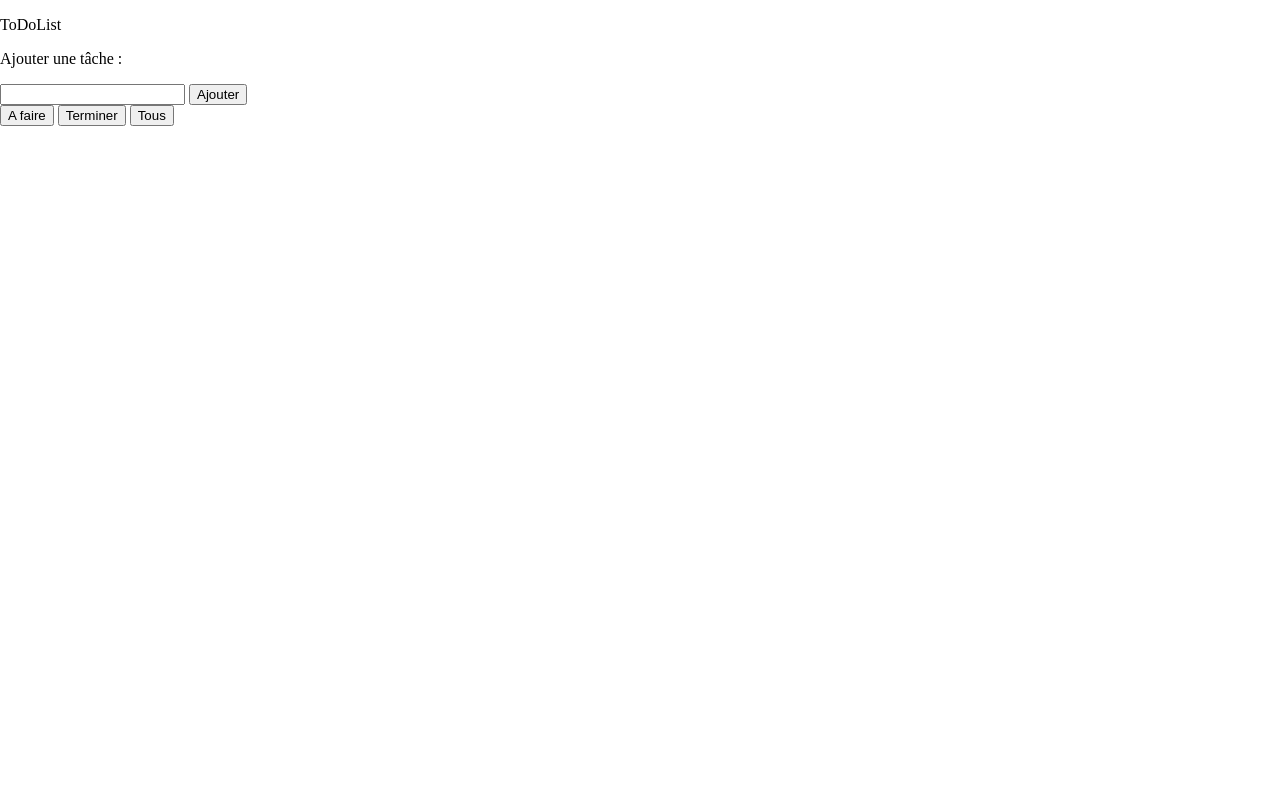
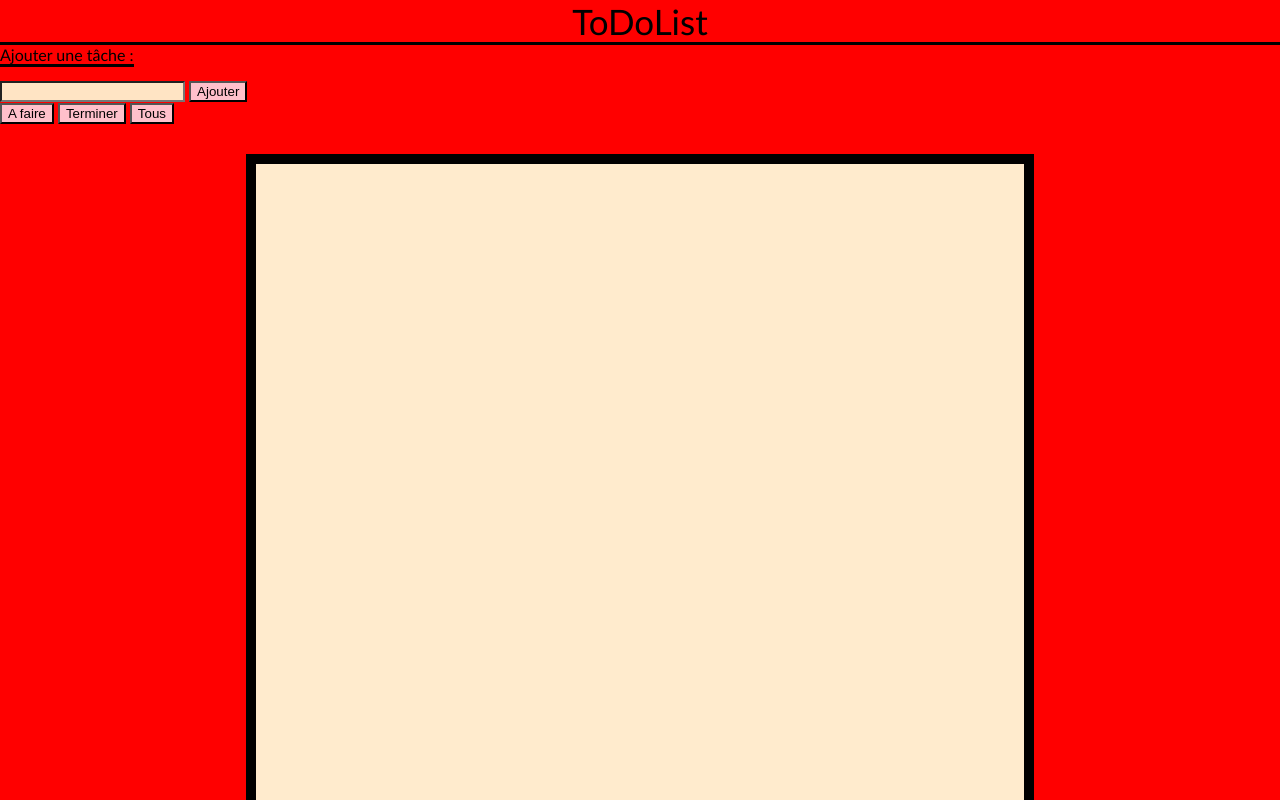
Before and after one commit to Misterkadrix/ToDoLiST, a plain HTML site: page index.html in a window 1280 px wide. Shown: the top 800 px of the page. Drawn offline with Linux system fonts and the light colour scheme.

Commit message:
Rajout du css

```diff
--- a/index.html
+++ b/index.html
@@ -6,16 +6,18 @@
     <title>ToDoList</title>
     <link rel="stylesheet" href="public/css/style.css">
 </head>
-<body>
-    <header>
-        <p>ToDoList</p>
+<body  class="red">
+    <header id="Nav">
+        <span>ToDoList</span>
     </header>
     <section>
-        <div>
-            <p>
+        <div class="red">
+            <p id="stitre">
+              <span id="spantitre">
                 Ajouter une tâche :
+              </span>
             </p>
-            <input type="text">
+            <input type="text" style="background-color: bisque">
             <button id="Ajout">Ajouter</button>
             <div class="The3Buttons">
                 <button>A faire</button>
--- a/public/css/style.css
+++ b/public/css/style.css
@@ -31,4 +31,47 @@ li{
 body{
     margin:0;
     padding:0;
+    /* background-color: red; */
+    font-family: 'Trebuchet MS', 'Lucida Sans Unicode', 'Lucida Grande', 'Lucida Sans', Arial, sans-serif;
+
 }
+#Nav{
+    text-align: center;
+    background-color: red;
+    font-size: 35px;
+    border-bottom: black 3px solid;
+}
+#stitre{
+    background-color: red;
+    /* border-bottom: black 3px solid; */
+    /* padding-right: 100%; */
+    margin-top: 0;
+}
+#spantitre{
+
+    border-bottom: 3px solid black;
+}
+.red{
+    background-color: red;
+}
+.Divcorps{
+    margin: 0 auto;
+    max-width: 48rem;
+    width: 90%;
+    margin-top: 30px;
+    border: 10px solid black;
+    height: 800px;
+    background-color: blanchedalmond;
+}
+.Tous{
+    background-color: #CAC5AE ;
+    column-count: 3;
+    border: 3px solid black;
+    padding: 20px;
+}
+.Tous>span{
+    padding-right:100% ;
+}
+button{
+    background-color: pink;
+}
--- a/public/js/main.js
+++ b/public/js/main.js
@@ -10,6 +10,7 @@ console.log(ajout);
 console.log(list);
 
 ajout.addEventListener("click",()=>{
+    if (input.value.length>0) {
     let tache = document.createElement("div");
     tache.classList.add("Tous");
     let spant = document.createElement("span");
@@ -30,7 +31,8 @@ ajout.addEventListener("click",()=>{
     tache.appendChild(btnS);
 
     list.appendChild(tache)
-
+    input.value=""
+    }
 })
 
 
@@ -42,7 +44,7 @@ list.addEventListener('click', (e)=>{
         e.target.parentNode.classList.add("checked")
     //btn décoché
     } else if (e.target.innerText == "retour") {
-        e.target.parentNode.setAttribute('style', 'background-color: white')
+        e.target.parentNode.setAttribute('style', 'background-color: #CAC5AE ')
         e.target.innerText = "validé";
         e.target.parentNode.classList.remove("checked")
 
@@ -109,7 +111,6 @@ The3Buttons.addEventListener("click",(e)=>{
              tabFait.forEach(element2 => {
                  element2.classList.remove("notDisplayed");
              console.log("no2");
-
              });
         }
 
```
